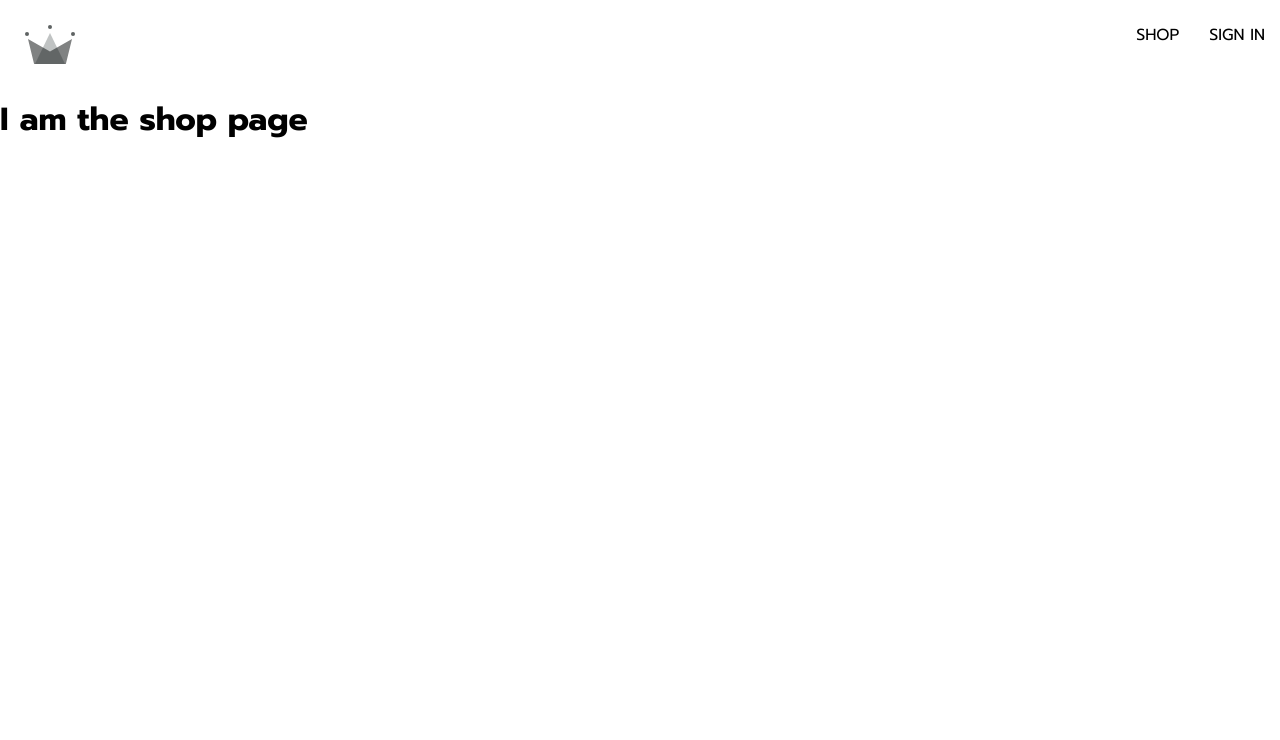
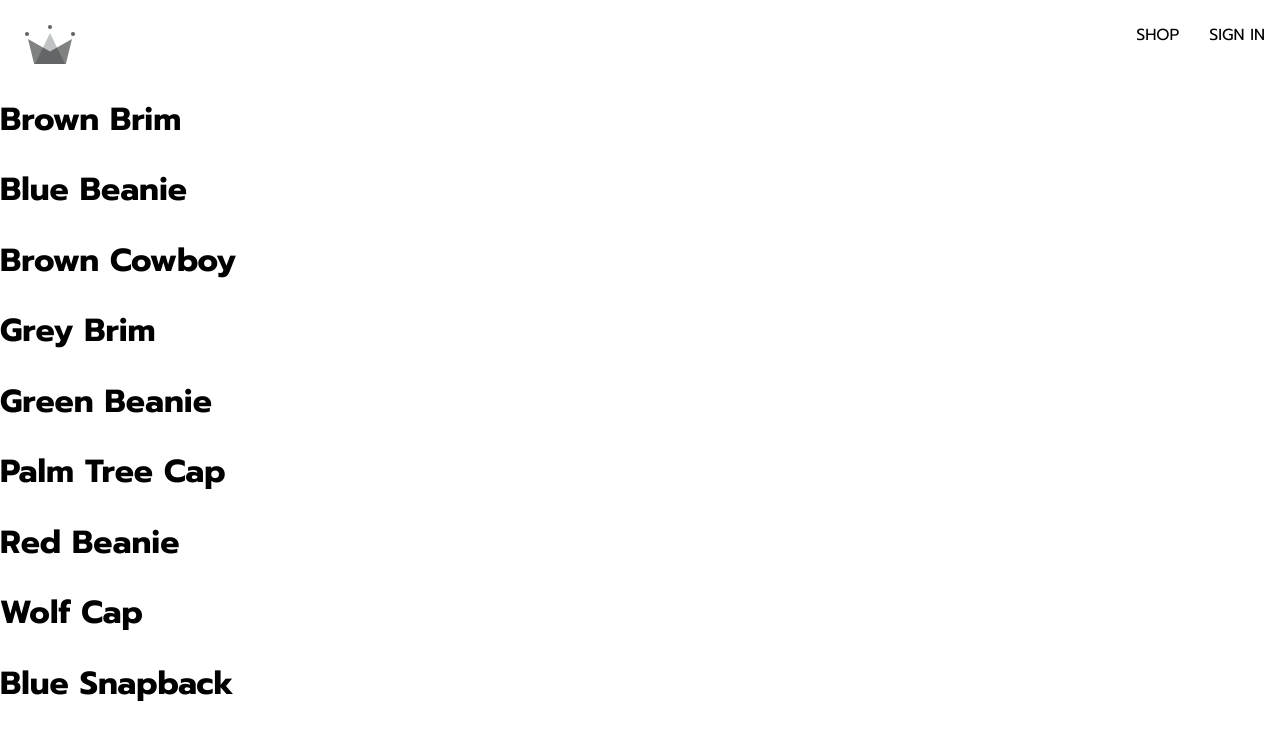
Before and after one commit to benzkittisak/crwn-clothing-v2, a React (Create React App) app: page /shop in a window 1280 px wide. Shown: the top 740 px of the page. Built offline with nearby package versions, Linux system fonts and the light colour scheme; no server answers.

Commit message:
created shop component and update navigation component style

```diff
--- a/src/App.jsx
+++ b/src/App.jsx
@@ -3,20 +3,15 @@
 import Home from "./routes/home/home.component";
 import Navigation from "./routes/navigation/navigation.component";
 import Authentication from "./routes/authentication/authentication.component";
+import Shop from "./routes/shop/shop.component";
 
-
-const Shop = () => {
-  return(
-     <h1>I am the shop page</h1>
-  )
-}
 
 const App = () => {
   return (
     <Routes>
       <Route path="/" element={<Navigation />}>
         <Route index element={<Home />} />
-        <Route path="shop" element={<Shop />} />
+        <Route path="shop" element={<Shop/> } />
         <Route path="auth" element={<Authentication />} />
       </Route>
     </Routes>
--- /dev/null
+++ b/src/data/shop-data.json
@@ -0,0 +1,56 @@
+[
+    {
+      "id": 1,
+      "name": "Brown Brim",
+      "imageUrl": "https://i.ibb.co/ZYW3VTp/brown-brim.png",
+      "price": 25
+    },
+    {
+      "id": 2,
+      "name": "Blue Beanie",
+      "imageUrl": "https://i.ibb.co/ypkgK0X/blue-beanie.png",
+      "price": 18
+    },
+    {
+      "id": 3,
+      "name": "Brown Cowboy",
+      "imageUrl": "https://i.ibb.co/QdJwgmp/brown-cowboy.png",
+      "price": 35
+    },
+    {
+      "id": 4,
+      "name": "Grey Brim",
+      "imageUrl": "https://i.ibb.co/RjBLWxB/grey-brim.png",
+      "price": 25
+    },
+    {
+      "id": 5,
+      "name": "Green Beanie",
+      "imageUrl": "https://i.ibb.co/YTjW3vF/green-beanie.png",
+      "price": 18
+    },
+    {
+      "id": 6,
+      "name": "Palm Tree Cap",
+      "imageUrl": "https://i.ibb.co/rKBDvJX/palm-tree-cap.png",
+      "price": 14
+    },
+    {
+      "id": 7,
+      "name": "Red Beanie",
+      "imageUrl": "https://i.ibb.co/bLB646Z/red-beanie.png",
+      "price": 18
+    },
+    {
+      "id": 8,
+      "name": "Wolf Cap",
+      "imageUrl": "https://i.ibb.co/1f2nWMM/wolf-cap.png",
+      "price": 14
+    },
+    {
+      "id": 9,
+      "name": "Blue Snapback",
+      "imageUrl": "https://i.ibb.co/X2VJP2W/blue-snapback.png",
+      "price": 16
+    }
+  ]
--- a/src/routes/navigation/navigation.component.jsx
+++ b/src/routes/navigation/navigation.component.jsx
@@ -25,7 +25,7 @@
             <Fragment>
               <div className="nav-user-section dropdown">
                 <img src={currentUser.photoURL} alt="" />
-                <span>{currentUser.displayName}</span>
+                <span>{currentUser.displayName.split(' ')[0]}</span>
                 <div className="dropdown-item">
                   <span onClick={signOutUser} className="nav-link">
                     sign out
--- a/src/routes/navigation/navigation.styles.scss
+++ b/src/routes/navigation/navigation.styles.scss
@@ -33,12 +33,12 @@
     padding-right: 20px;
 
     img {
-      width: 50px;
-      height: 50px;
+      width: 40px;
+      height: 40px;
       border-radius: 50%;
     }
     span {
-      font-size: 16px;
+      font-size: 14px;
     }
 
     &.dropdown {
@@ -55,7 +55,7 @@
         width: 200px;
         text-align: center;
         padding: 10px;
-        bottom: calc(0px - 100%);
+        top: calc(10px + 100%);
         right: 10px;
         border: 1px solid lightgray;
         border-bottom: 3px solid lightgray;
--- /dev/null
+++ b/src/routes/shop/shop.component.jsx
@@ -0,0 +1,15 @@
+import SHOP_DATA from "../../data/shop-data.json";
+
+const Shop = () => {
+  return (
+    <div>
+      {SHOP_DATA.map(({ id, name }) => (
+        <div key={id}>
+          <h1>{name}</h1>
+        </div>
+      ))}
+    </div>
+  );
+};
+
+export default Shop;
```
